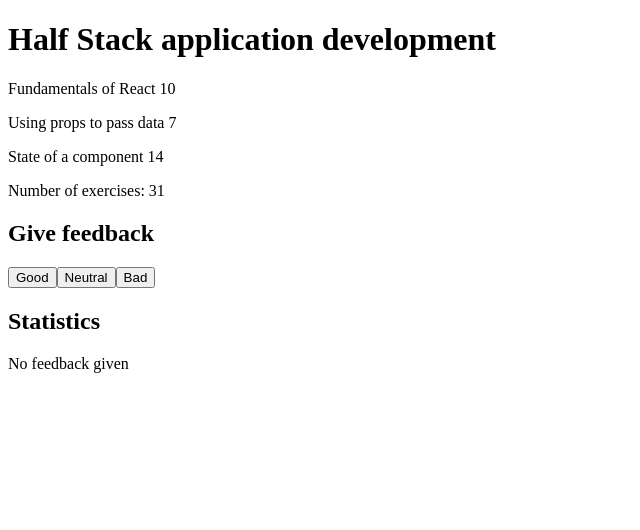
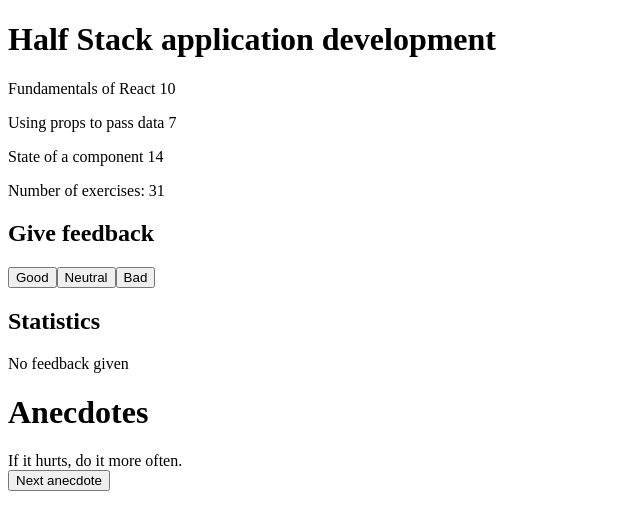
Before and after one commit to Rose1/part-1, a React (Vite) app: page / in a window 1280 px wide. Shown: the top 530 px of the page, without its empty margins (0-640 px from the left). Built offline with nearby package versions, Linux system fonts and the light colour scheme.

Commit message:
Part 1 Exercises 1.12

```diff
--- a/src/App.jsx
+++ b/src/App.jsx
@@ -1,11 +1,13 @@
 import CourseInfo from "./courseinfo/courseinfo"
 import Unicafe from "./unicafe/unicafe"
+import Anecdotes from "./anecdotes/anecdotes"
 
 const App = () => {
   return (
     <div>
       <CourseInfo/>
       <Unicafe/>
+      <Anecdotes/>
     </div>
   )
 }
--- /dev/null
+++ b/src/anecdotes/anecdotes.jsx
@@ -0,0 +1,40 @@
+import { useState } from 'react'
+
+const generateRandomNumber = () => Math.trunc(Math.random() * 7 )
+
+const Anecdotes = () => {
+    const [selected, setSelected] = useState(0)
+    const anecdotes = [
+        'If it hurts, do it more often.',
+        'Adding manpower to a late software project makes it later!',
+        'The first 90 percent of the code accounts for the first 10 percent of the development time...The remaining 10 percent of the code accounts for the other 90 percent of the development time.',
+        'Any fool can write code that a computer can understand. Good programmers write code that humans can understand.',
+        'Premature optimization is the root of all evil.',
+        'Debugging is twice as hard as writing the code in the first place. Therefore, if you write the code as cleverly as possible, you are, by definition, not smart enough to debug it.',
+        'Programming without an extremely heavy use of console.log is same as if a doctor would refuse to use x-rays or blood tests when diagnosing patients.',
+        'The only way to go fast, is to go well.'
+    ]
+
+    const handleNextClick = () => {
+        console.log(selected)
+        const random = generateRandomNumber
+        console.log(random)
+        const updateSelected = random
+        setSelected(updateSelected)
+
+    }
+    const Button = ({handleClick, text}) => (
+        <button onClick={handleClick}>{text}</button>
+    )
+
+
+    return (
+        <div>
+            <h1>Anecdotes</h1>
+            <div>{anecdotes[selected]}</div>
+            <Button handleClick={handleNextClick} text='Next anecdote'/>
+        </div>
+    )
+}
+
+export default Anecdotes
--- a/src/unicafe/unicafe.jsx
+++ b/src/unicafe/unicafe.jsx
@@ -1,19 +1,23 @@
 import { useState } from 'react'
 
 const StatisticLine = (props) => {
-    return <tr> <td>{props.text}</td> <td>{props.total} {props.sign}</td></tr>
+    return (
+        <tr><td>{props.text}</td><td>{props.total} {props.sign}</td></tr>
+    )
 }
 
 const Statistics = (props) => {
     return (
-        <div>
+        <table>
+            <tbody>
                 <StatisticLine text='Good' total={props.stats.totalGood}/>
                 <StatisticLine text='Neutral' total={props.stats.totalNeutral}/>
                 <StatisticLine text='Bad' total={props.stats.totalBad}/>
                 <StatisticLine text='All' total={props.stats.total}/>
                 <StatisticLine text='Average' total={props.stats.totalAverage}/>
                 <StatisticLine text='Positive' total={props.stats.totalPercentage} sign='%'/>
-        </div>
+            </tbody>
+        </table>
     )
 }
 
```
Lines whose indentation alone changed are shown as unchanged.
